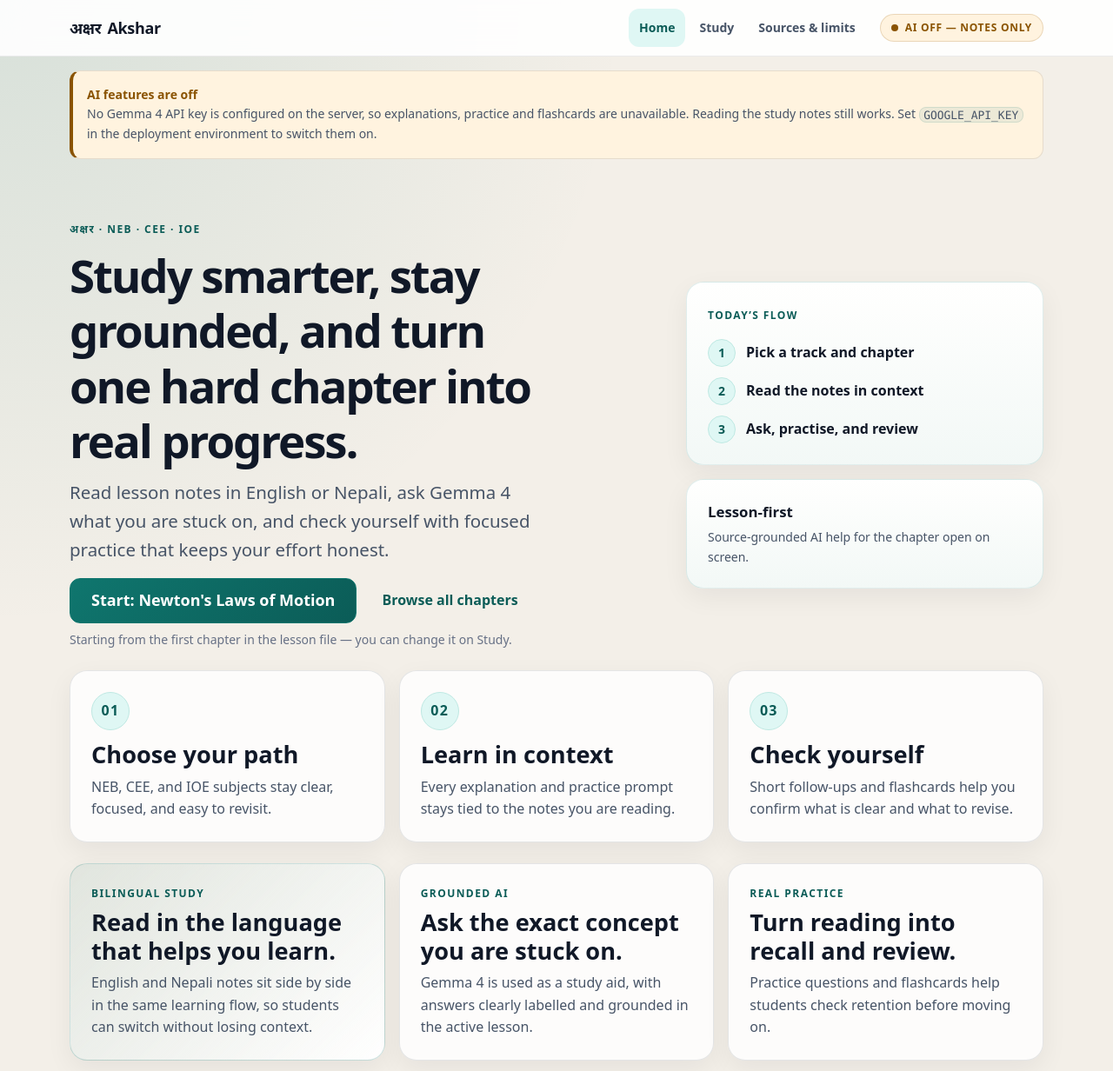
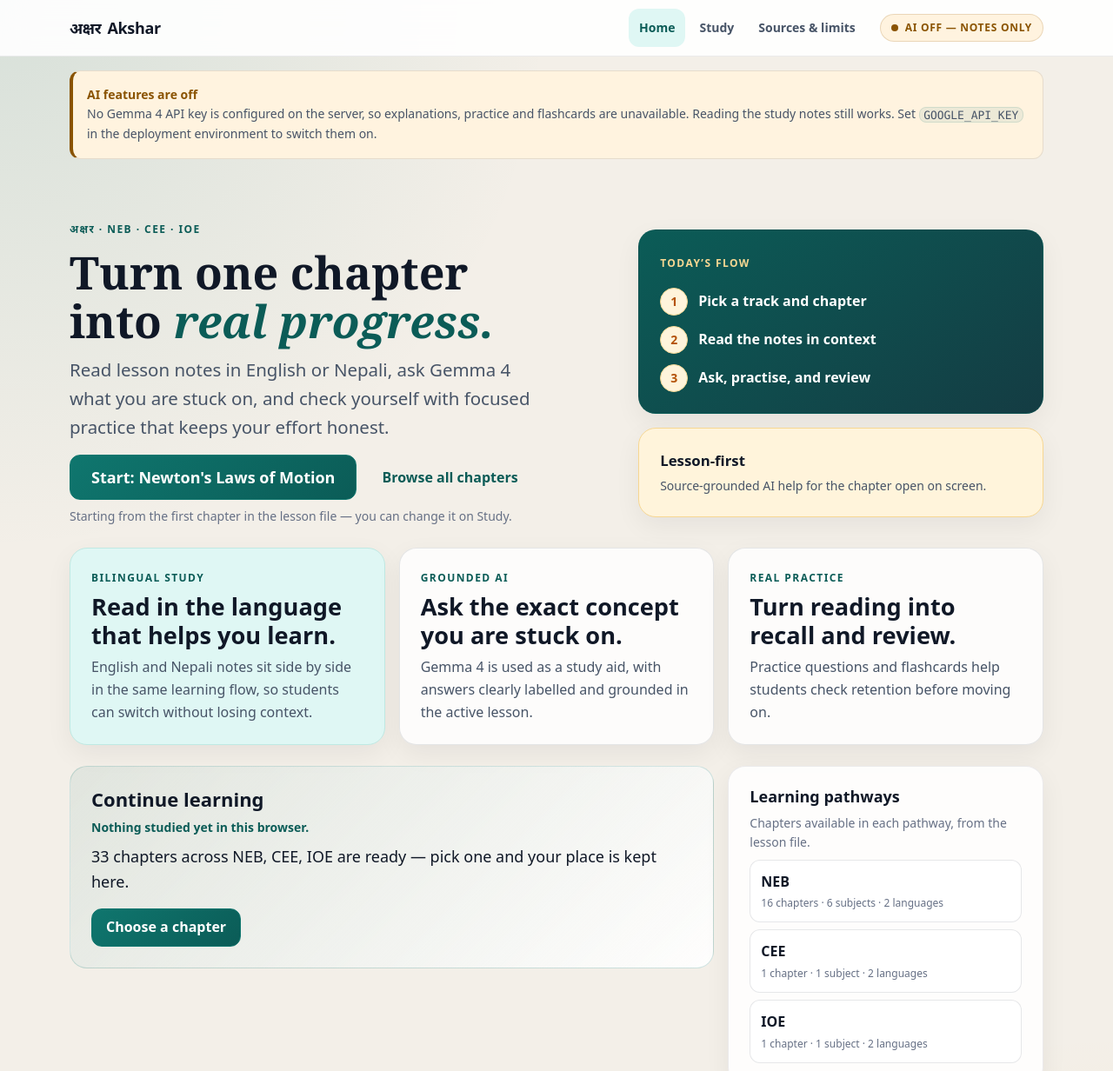
Before and after one commit to sagarxettri000/Akshar, a plain HTML site: page landing/index.html in a window 1280 px wide. Shown: the top 1232 px of the page at 87% size. Drawn offline with Linux system fonts and the light colour scheme; no server answers.

Commit message:
feat(ui): refine Akshar home experience

```diff
--- a/landing/index.html
+++ b/landing/index.html
@@ -53,7 +53,7 @@
           <div class="hero__content">
             <p class="hero__eyebrow"><span lang="ne">अक्षर</span> · NEB · CEE · IOE</p>
             <h1 class="hero__title" id="home-heading">
-              Study smarter, stay grounded, and turn one hard chapter into real progress.
+              Turn one chapter into <span class="hero__title-accent">real progress.</span>
             </h1>
             <p class="hero__lead">
               Read lesson notes in English or Nepali, ask Gemma 4 what you are stuck on, and
@@ -82,24 +82,6 @@
               <span>Source-grounded AI help for the chapter open on screen.</span>
             </div>
           </aside>
-        </div>
-
-        <div class="feature-strip" aria-label="Akshar learning benefits">
-          <article class="feature-card">
-            <span class="feature-card__icon">01</span>
-            <h2>Choose your path</h2>
-            <p>NEB, CEE, and IOE subjects stay clear, focused, and easy to revisit.</p>
-          </article>
-          <article class="feature-card">
-            <span class="feature-card__icon">02</span>
-            <h2>Learn in context</h2>
-            <p>Every explanation and practice prompt stays tied to the notes you are reading.</p>
-          </article>
-          <article class="feature-card">
-            <span class="feature-card__icon">03</span>
-            <h2>Check yourself</h2>
-            <p>Short follow-ups and flashcards help you confirm what is clear and what to revise.</p>
-          </article>
         </div>
 
         <div class="story-grid" aria-label="Product overview">
--- a/landing/styles.css
+++ b/landing/styles.css
@@ -218,7 +218,7 @@ main:focus { outline: none; }
 
 .hero {
   display: grid;
-  grid-template-columns: 1.5fr 0.9fr;
+  grid-template-columns: minmax(0, 1.15fr) minmax(17rem, 0.85fr);
   align-items: center;
   gap: var(--akx-space-5);
   padding-block: var(--akx-section-y) var(--akx-space-5);
@@ -237,6 +237,15 @@ main:focus { outline: none; }
 .hero__lead { color: var(--akx-ink-muted); font-size: clamp(1.08rem, 1.6vw, 1.35rem); max-width: 58ch; }
 .hero__actions { display: flex; flex-wrap: wrap; gap: var(--akx-space-3); margin-block: var(--akx-space-4) var(--akx-space-2); }
 .hero__hint { color: var(--akx-ink-subtle); font-size: var(--akx-text-meta); margin: 0; }
+.hero__title {
+  max-width: 20ch;
+  font-family: Georgia, "Noto Serif Devanagari", "Nirmala UI", serif;
+  font-size: 3.25rem;
+  font-weight: 700;
+  letter-spacing: 0;
+  line-height: 1.08;
+}
+.hero__title-accent { color: var(--akx-brand-strong); font-style: italic; }
 
 .hero__panel {
   display: grid;
@@ -244,12 +253,17 @@ main:focus { outline: none; }
 }
 .hero__panel-card,
 .hero__mini-stat {
-  background: linear-gradient(180deg, rgba(255,255,255,0.96), rgba(242, 248, 247, 0.96));
   border: 1px solid rgba(15, 118, 110, 0.12);
   border-radius: var(--akx-radius-lg);
   box-shadow: var(--akx-shadow-sm);
   padding: var(--akx-space-5);
 }
+.hero__panel-card {
+  background: linear-gradient(145deg, #0b5c57, #143c43);
+  border-color: rgba(11, 92, 87, 0.4);
+  color: #fff;
+}
+.hero__panel-card .eyebrow { color: #f7d792; }
 .eyebrow {
   display: inline-block;
   font-size: var(--akx-text-micro);
@@ -269,7 +283,7 @@ main:focus { outline: none; }
   display: flex;
   align-items: center;
   gap: var(--akx-space-3);
-  color: var(--akx-ink);
+  color: #fff;
   font-weight: 600;
 }
 .hero__steps span {
@@ -279,14 +293,16 @@ main:focus { outline: none; }
   width: 2rem;
   height: 2rem;
   border-radius: 50%;
-  background: var(--akx-brand-soft);
-  border: 1px solid var(--akx-brand-line);
-  color: var(--akx-brand-strong);
+  background: var(--akx-accent-soft);
+  border: 1px solid var(--akx-accent-line);
+  color: var(--akx-accent-strong);
   font-size: var(--akx-text-meta);
 }
 .hero__mini-stat {
   display: grid;
   gap: var(--akx-space-1);
+  background: var(--akx-accent-soft);
+  border-color: var(--akx-accent-line);
 }
 .hero__mini-stat strong {
   font-size: 1.05rem;
@@ -295,36 +311,6 @@ main:focus { outline: none; }
   color: var(--akx-ink-muted);
   font-size: var(--akx-text-meta);
 }
-
-.feature-strip {
-  display: grid;
-  grid-template-columns: repeat(3, minmax(0, 1fr));
-  gap: var(--akx-space-4);
-  margin-bottom: var(--akx-space-5);
-}
-.feature-card {
-  background: rgba(255,255,255,0.82);
-  border: 1px solid var(--akx-border);
-  border-radius: var(--akx-radius-lg);
-  padding: var(--akx-space-5);
-  box-shadow: var(--akx-shadow-sm);
-}
-.feature-card__icon {
-  display: inline-flex;
-  align-items: center;
-  justify-content: center;
-  min-width: 2.75rem;
-  min-height: 2.75rem;
-  margin-bottom: var(--akx-space-3);
-  border-radius: 50%;
-  background: var(--akx-brand-soft);
-  border: 1px solid var(--akx-brand-line);
-  color: var(--akx-brand-strong);
-  font-weight: 800;
-  letter-spacing: 0.08em;
-}
-.feature-card h2 { margin-bottom: var(--akx-space-2); }
-.feature-card p { margin: 0; color: var(--akx-ink-muted); }
 
 .story-grid {
   display: grid;
@@ -340,8 +326,8 @@ main:focus { outline: none; }
   box-shadow: var(--akx-shadow-sm);
 }
 .story-card--accent {
-  background: linear-gradient(135deg, rgba(15, 118, 110, 0.08), rgba(255,255,255,0.96));
-  border-color: rgba(15, 118, 110, 0.2);
+  background: var(--akx-brand-soft);
+  border-color: var(--akx-brand-line);
 }
 .story-card__label {
   margin: 0 0 var(--akx-space-2);
@@ -993,10 +979,13 @@ details.card summary { cursor: pointer; font-weight: 700; min-height: 32px; }
 .dialog__actions { display: flex; flex-wrap: wrap; gap: var(--akx-space-2); justify-content: flex-end; }
 
 @media (max-width: 1024px) {
-  .hero { grid-template-columns: 1fr; }
-  .feature-strip, .story-grid { grid-template-columns: 1fr; }
   .dash { grid-template-columns: repeat(2, minmax(0, 1fr)); }
   .card--lead { grid-column: span 2; }
+}
+
+@media (max-width: 820px) {
+  .hero { grid-template-columns: 1fr; }
+  .story-grid { grid-template-columns: 1fr; }
 }
 
 @media (max-width: 720px) {
@@ -1006,6 +995,7 @@ details.card summary { cursor: pointer; font-weight: 700; min-height: 32px; }
   .site-nav a { flex: 1 0 auto; justify-content: center; }
   .status { margin-inline-start: auto; }
   .hero { padding-block: var(--akx-space-5) var(--akx-space-4); }
+  .hero__title { font-size: 2.5rem; }
   .hero__actions .button { flex: 1 1 100%; }
   .dash { grid-template-columns: minmax(0, 1fr); }
   .card--lead { grid-column: span 1; }
@@ -1028,7 +1018,6 @@ details.card summary { cursor: pointer; font-weight: 700; min-height: 32px; }
   }
 }
 
-.hero__title { max-width: 34ch; }
 .status__text { overflow: hidden; text-overflow: ellipsis; }
 .view--home { padding-top: var(--akx-space-1); }
 .view--study { padding-top: var(--akx-space-1); }
```
